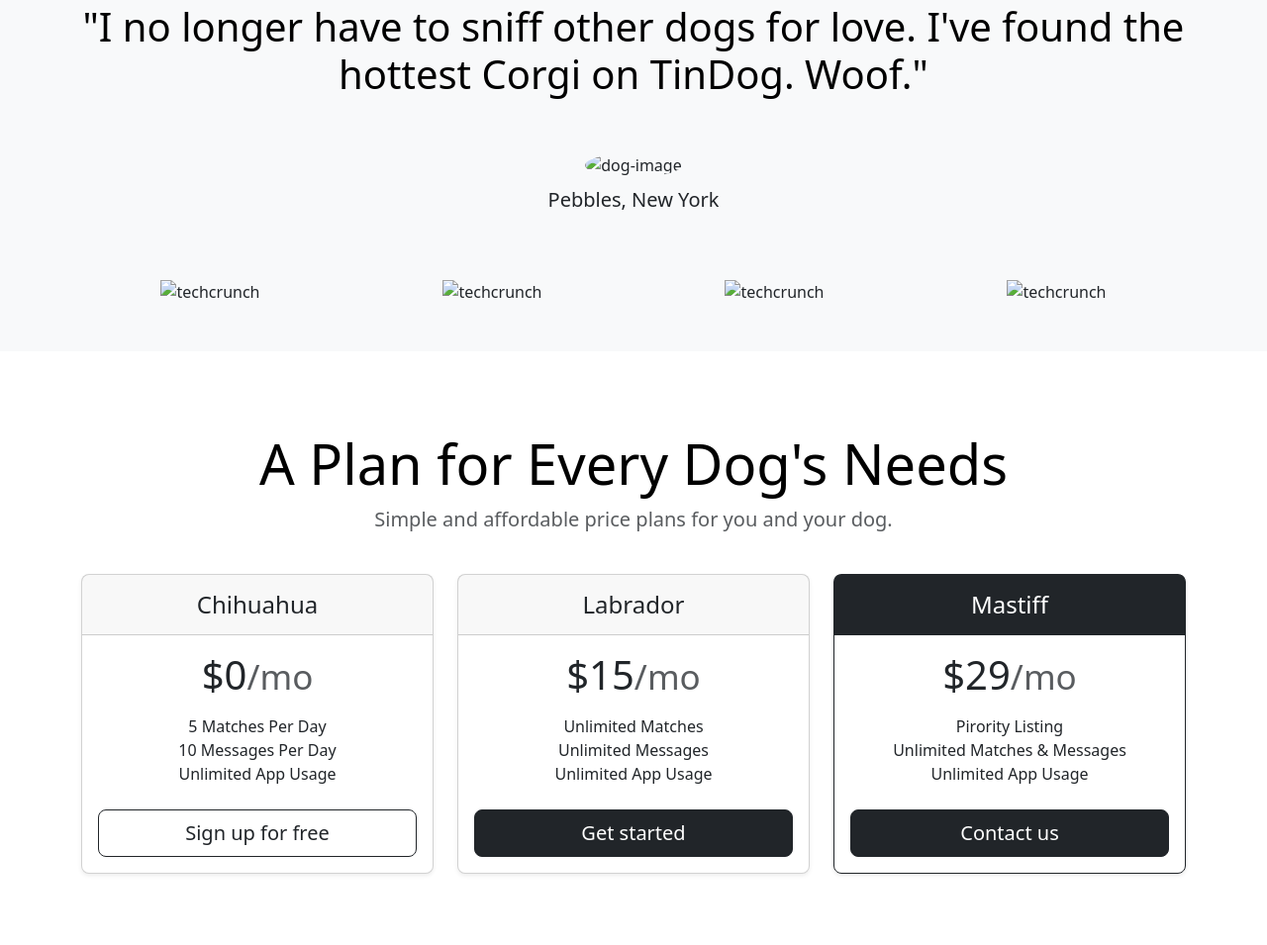
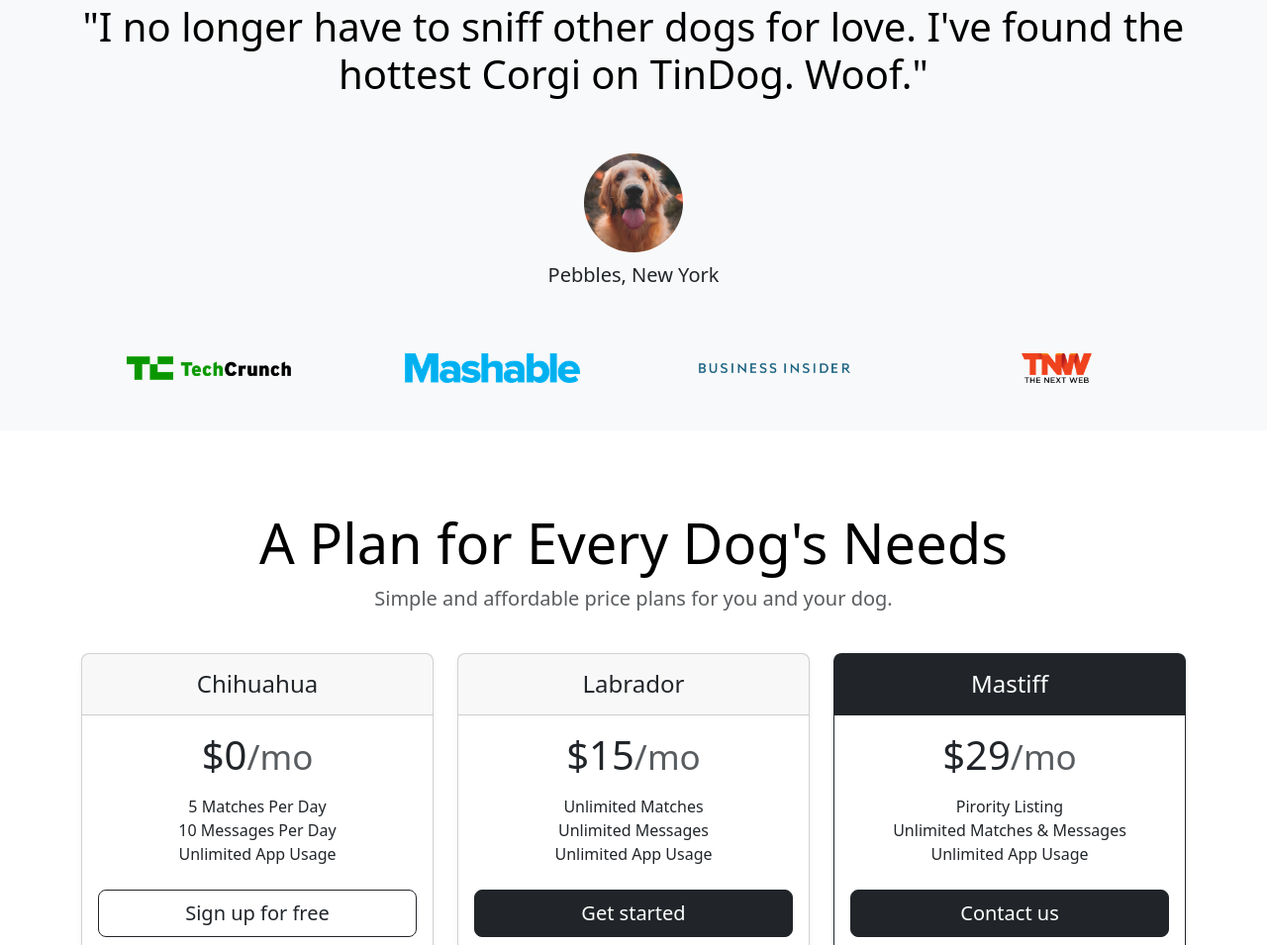
Before and after one commit to Raj-Gaikwad/TinDog, a plain HTML site: page index.html in a window 1280 px wide. Shown: the part 1124-2079 px from the top of the page at 99% size. Drawn offline with nearby package versions, Linux system fonts and the light colour scheme; files that its build step writes are made by us from their sources.

Commit message:
Update index.html

```diff
--- a/index.html
+++ b/index.html
@@ -7,7 +7,7 @@
   <title>TinDog</title>
   <link href="https://cdn.jsdelivr.net/npm/bootstrap@5.3.3/dist/css/bootstrap.min.css" rel="stylesheet"
     integrity="sha384-QWTKZyjpPEjISv5WaRU9OFeRpok6YctnYmDr5pNlyT2bRjXh0JMhjY6hW+ALEwIH" crossorigin="anonymous">
-  <link rel="stylesheet" href="./css/style.css">
+  <link rel="stylesheet" href="style.css">
 </head>
 
 <body>
@@ -101,7 +101,7 @@
         <div class="container py-5">
           <h1 class="text-body-emphasis">"I no longer have to sniff other dogs for love. I've found the hottest Corgi on
             TinDog. Woof."</h1>
-          <img src="./images/dog-img.jpg" alt="dog-image" class="profile-img mt-5">
+          <img src="dog-img.jpg" alt="dog-image" class="profile-img mt-5">
           <p class="col-lg-8 mx-auto lead mt-2">
             Pebbles, New York
           </p>
@@ -110,16 +110,16 @@
         <div class="container">
           <div class="row">
             <div class="col-lg-3 col-sm-12">
-              <img src="./images/techcrunch.png" alt="techcrunch" height="30">
+              <img src="techcrunch.png" alt="techcrunch" height="30">
             </div>
             <div class="col-lg-3 col-sm-12">
-              <img src="./images/mashable.png" alt="techcrunch" height="30">
+              <img src="mashable.png" alt="techcrunch" height="30">
             </div>
             <div class="col-lg-3 col-sm-12">
-              <img src="./images/bizinsider.png" alt="techcrunch" height="30">
+              <img src="bizinsider.png" alt="techcrunch" height="30">
             </div>
             <div class="col-lg-3 col-sm-12">
-              <img src="./images/tnw.png" alt="techcrunch" height="30">
+              <img src="tnw.png" alt="techcrunch" height="30">
             </div>
           </div>
         </div>
```
